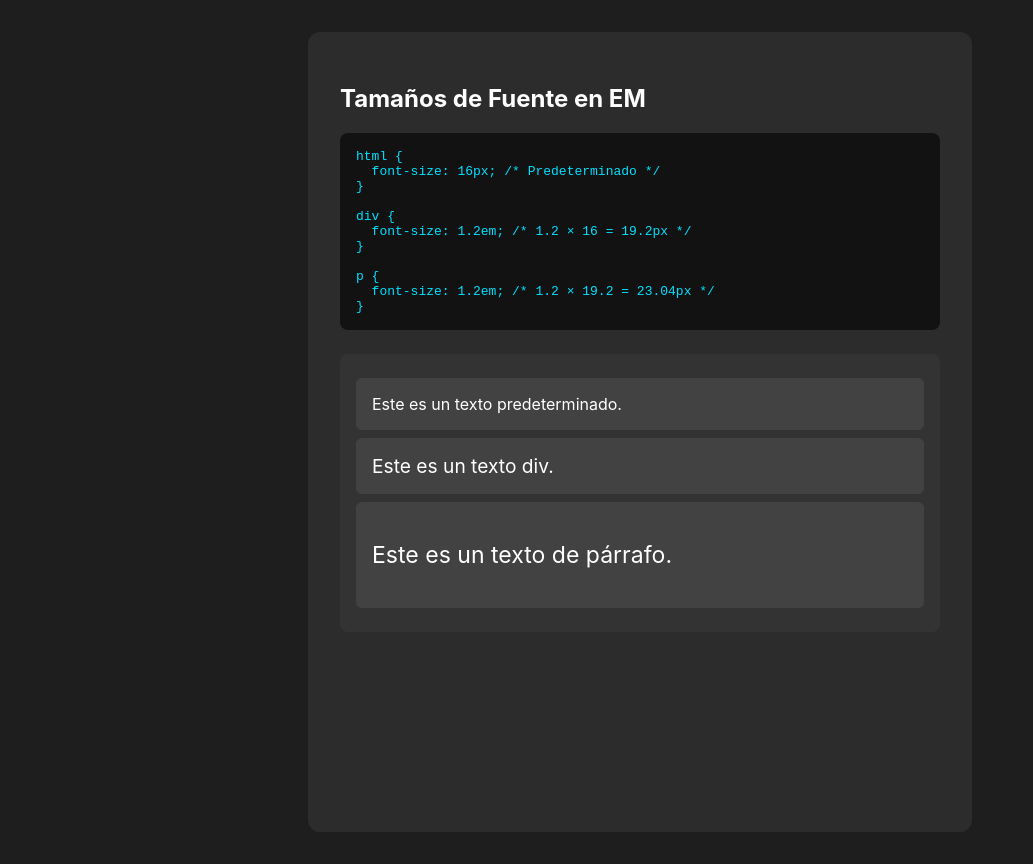
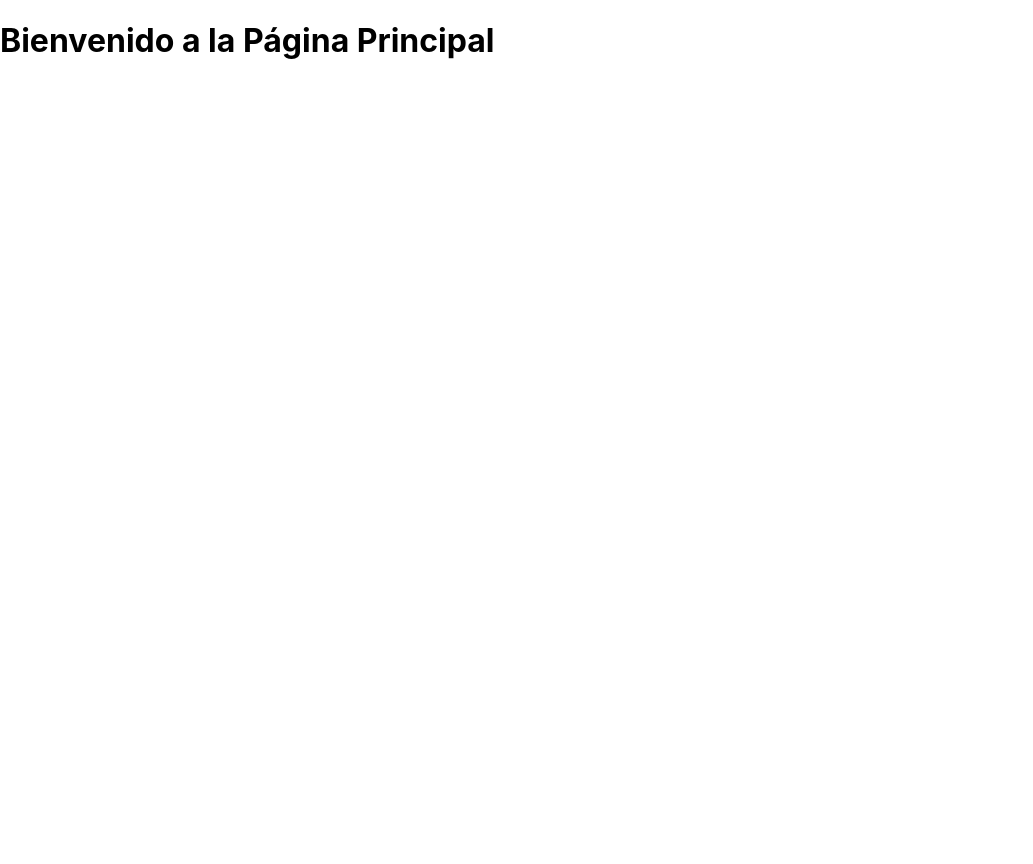
Before and after one commit to Ana-Gabs/workspace_ddi, a React (Create React App) app: page / in a window 1280 px wide. Shown: the whole page, without its empty margins (0-1033 px from the left). After the commit the page ends 800 px from the top, so only its background shows below. Built offline with nearby package versions, Linux system fonts and the light colour scheme.

Commit message:
"correcciones de css"

```diff
--- a/src/App.js
+++ b/src/App.js
@@ -6,16 +6,26 @@ import { BrowserRouter as Router, Routes, Route } from 'react-router-dom';
 import HomePage from './pages/HomePage';
 import AboutPage from './pages/AboutPage';
 import NotFound from './pages/NotFound';
+/*
 import FontSizeDemo from './components/fuentes/FontSizeDemo.jsx';
 import FlexDemo from './components/flexbox/FlexDemo.jsx';
+import GridDemo from './components/grid/GridDemo.jsx';
+import LayoutDemo from './components/comparative/LayoutDemo.jsx';
+import ExampleDemo from './components/example/ExampleDemo.jsx';
+*/
 
 function App() {
   return (
     <Router>
       <Routes>
-        {/*<Route path="/" element={<HomePage />} />*/}
+        {<Route path="/" element={<HomePage />} />}
+        {/*
         <Route path="/" element={<FontSizeDemo />} />
         <Route path="/flexdemo" element={<FlexDemo />} />
+        <Route path="/griddemo" element={<GridDemo />} />
+        <Route path="/layoutdemo" element={<LayoutDemo />} />
+        <Route path="/exampledemo" element={<ExampleDemo />} />
+        */}
         <Route path="/about" element={<AboutPage />} />
         <Route path="*" element={<NotFound />} />
       </Routes>
--- a/src/components/flexbox/FlexDemo.css
+++ /dev/null
@@ -1,40 +0,0 @@
-.flex-demo {
-  padding: 2rem;
-  font-family: 'Inter', sans-serif;
-  background-color: #f1f1f1;
-  min-height: 100vh;
-}
-
-.flex-container {
-  display: flex;
-  flex-flow: row wrap;
-  justify-content: space-between;
-  align-items: center;
-  background-color: #e0e0e0;
-  padding: 1rem;
-  border-radius: 12px;
-  min-height: 200px;
-  margin-bottom: 2rem;
-  gap: 1rem;
-}
-
-.box {
-  width: 80px;
-  height: 80px;
-  background-color: #7C4DFF;
-  color: white;
-  font-size: 1.5rem;
-  display: flex;
-  align-items: center;
-  justify-content: center;
-  border-radius: 8px;
-}
-
-.box3 {
-  order: -1; /* Se mueve al principio visualmente */
-}
-
-.box5 {
-  align-self: flex-end; /* Solo esta caja se mueve al fondo */
-  background-color: #00BFA5;
-}
--- a/src/components/flexbox/FlexDemo.jsx
+++ /dev/null
@@ -1,27 +0,0 @@
-import React from 'react';
-import './FlexDemo.css';
-
-export default function FlexDemo() {
-  return (
-    <div className="flex-demo">
-      <h2>Ejemplo de Flexbox</h2>
-
-      <section className="flex-container">
-        <div className="box box1">1</div>
-        <div className="box box2">2</div>
-        <div className="box box3">3</div>
-        <div className="box box4">4</div>
-        <div className="box box5">5</div>
-      </section>
-
-      <div className="description">
-        <p><strong>display: flex;</strong> crea un contenedor flexible.</p>
-        <p><strong>flex-flow: row wrap;</strong> define la dirección y si se permite el salto de línea.</p>
-        <p><strong>justify-content: space-between;</strong> distribuye el espacio horizontalmente.</p>
-        <p><strong>align-items: center;</strong> alinea verticalmente los ítems.</p>
-        <p><strong>order:</strong> cambia el orden visual de los elementos.</p>
-        <p><strong>align-self:</strong> permite a un hijo sobrescribir la alineación.</p>
-      </div>
-    </div>
-  );
-}
--- a/src/components/fuentes/FontSizeDemo.css
+++ /dev/null
@@ -1,49 +0,0 @@
-
-
-.font-size-demo {
-  display: flex;
-  justify-content: center;
-  padding: 2rem;
-  background-color: #1e1e1e;
-  color: white;
-  min-height: 100vh;
-  font-family: 'Inter', sans-serif;
-}
-
-.content {
-  background-color: #2c2c2c;
-  padding: 2rem;
-  border-radius: 12px;
-  max-width: 600px;
-  width: 100%;
-}
-
-.code-block {
-  background-color: #121212;
-  padding: 1rem;
-  border-radius: 8px;
-  font-family: monospace;
-  margin-bottom: 1.5rem;
-  color: #00e0ff;
-}
-
-.examples {
-  background-color: #333;
-  padding: 1rem;
-  border-radius: 8px;
-}
-
-.example {
-  background-color: #424242;
-  padding: 1rem;
-  margin: 0.5rem 0;
-  border-radius: 6px;
-}
-
-.div-text {
-  font-size: 1.2em;
-}
-
-.p-text {
-  font-size: 1.2em;
-}
--- a/src/components/fuentes/FontSizeDemo.jsx
+++ /dev/null
@@ -1,33 +0,0 @@
-import React from 'react';
-import './FontSizeDemo.css';
-
-export default function FontSizeDemo() {
-    return (
-        <div className="font-size-demo">
-            <div className="content">
-                <h2>Tamaños de Fuente en EM</h2>
-                <pre className="code-block">
-                    {`html {
-  font-size: 16px; /* Predeterminado */
-}
-
-div {
-  font-size: 1.2em; /* 1.2 × 16 = 19.2px */
-}
-
-p {
-  font-size: 1.2em; /* 1.2 × 19.2 = 23.04px */
-}`}
-                </pre>
-
-                <div className="examples">
-                    <div className="example default-text">Este es un texto predeterminado.</div>
-                    <div className="example div-text">Este es un texto div.</div>
-                    <div className="example div-text">
-                        <p className="p-text">Este es un texto de párrafo.</p>
-                    </div>
-                </div>
-            </div>
-        </div>
-    );
-}
```
